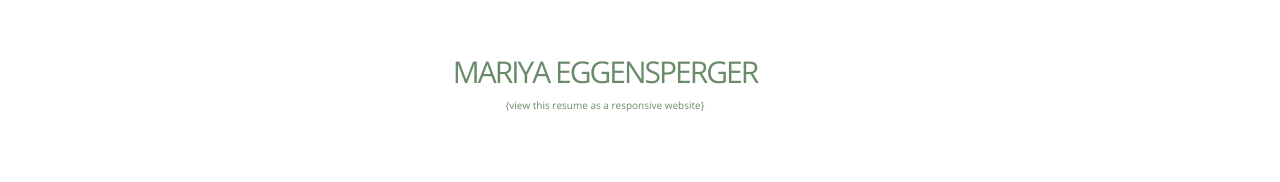
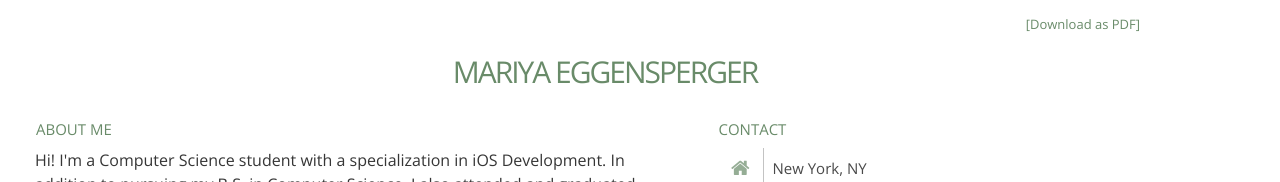
Before and after one commit to scotteggs/mariyaeggs.github.io, a plain HTML site: page index.html in a window 1280 px wide. Shown: the top 182 px of the page. Drawn offline with nearby package versions, Linux system fonts and the light colour scheme.

Commit message:
Links to web/pdf swapped

```diff
--- a/index.html
+++ b/index.html
@@ -16,10 +16,10 @@
   <body>
   	<div class="container">
   		<div class="row" id="mainrow">
-		    <!--<div><a href="http://mariyaeggs.github.io/MariyaEggensperger_Resume.pdf" download="mariyaeggs_resume"><p id="pdf-link">[Download as PDF]</p></a></div>-->
+		   <div><a href="http://mariyaeggs.github.io/MariyaEggensperger_Resume.pdf" download="mariyaeggs_resume"><p id="pdf-link">[Download as PDF]</p></a></div>
         <div id="text-header">
           <h1>Mariya Eggensperger</h1>
-          <a id="resume-link" href="http://mariyaeggs.github.io/"><p>{view this resume as a responsive website}</p>
+          <!-- <a id="resume-link" href="http://mariyaeggs.github.io/"><p>{view this resume as a responsive website}</p> -->
           </a>
         </div>
         <div class="col-xs-12 col-sm-7" id="mainleftcolumn">
```
